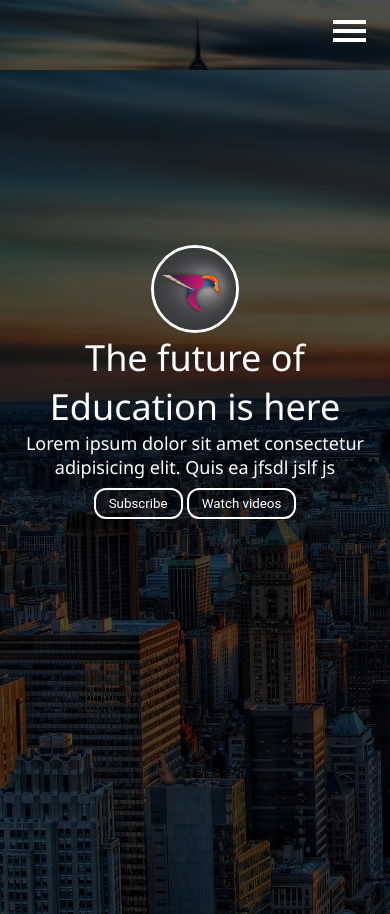
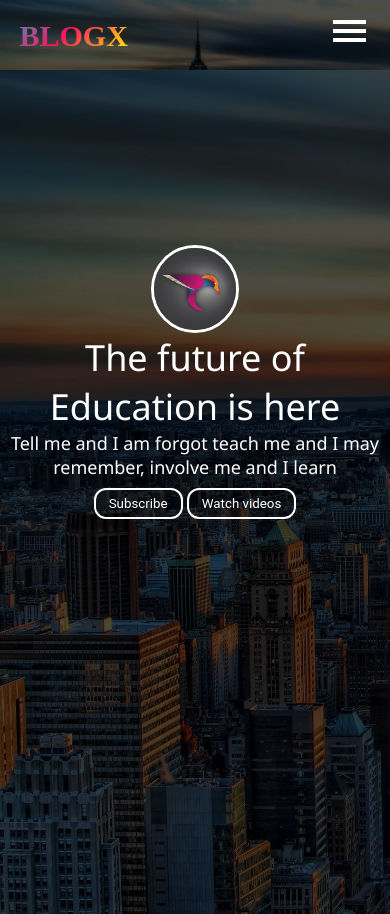
Before and after one commit to RushikeshChouthmahal/blogX.github.io, a plain HTML site: page index.html in a window 390 px wide. Shown: the top 914 px of the page. Drawn offline with Linux system fonts and the light colour scheme.

Commit message:
fixing txt and add title

```diff
--- a/index.html
+++ b/index.html
@@ -9,6 +9,13 @@
 </head>
 <body>
     <nav class="navbar background responsive-h-nav">
+        <div class="container" id="blogx">
+            <div class="row">
+              <div class="col-md-12 text-center">
+                <h3 class="animate-charcter">BlogX</h3>
+              </div>
+            </div>
+          </div>
         <div class="leftnav responsive-opt">
             <ul class="nav-left-item font1">
                 <div class="logo"><img src="logo1.jpg" alt="logo"></div>
@@ -29,11 +36,11 @@
         </div>
     </nav>
 
-    <section class="background firstsection">
+    <section class="background firstsection" id="Home">
         <div class="box-main">
             <div class="firsthalf">
                 <p class="text-big">The future of Education is here</p>
-                <p class="text-small">Lorem ipsum dolor sit amet consectetur adipisicing elit. Quis ea jfsdl jslf js</p>
+                <p class="text-small">Tell me and I am forgot teach me and I may remember, involve me and I learn</p>
                 <div class="buttons">
                     <button class="btn">Subscribe</button>
                     <button class="btn">Watch videos</button>
--- a/resp.js
+++ b/resp.js
@@ -4,10 +4,11 @@ burger = document.querySelector(".burger")
 navbar = document.querySelector(".responsive-h-nav")
 leftnav = document.querySelector(".leftnav")
 rightnav = document.querySelector(".rightnav")
+blogx = document.querySelector(".container")
 
 burger.addEventListener("click", ()=>{
     leftnav.classList.toggle("responsive-opt");
     rightnav.classList.toggle("responsive-opt");
     navbar.classList.toggle("responsive-h-nav");
-
+    blogx.classList.toggle("remove");
 })
--- a/responsive.css
+++ b/responsive.css
@@ -28,6 +28,7 @@
     }
     .responsive-opt{
         opacity: 0;
+        display: none;
     }
     .box-main{
         flex-direction: column-reverse;
@@ -51,4 +52,10 @@
     .para{
         padding: 0;
     }
+    .container{
+        display: block;
+    }
+    .remove{
+        display: none;
+    }
 }
--- a/styles.css
+++ b/styles.css
@@ -5,6 +5,8 @@
 @import url('https://fonts.googleapis.com/css2?family=Roboto&display=swap');
 @import url('https://fonts.googleapis.com/css2?family=Ubuntu:wght@500&display=swap');
 @import url('https://fonts.googleapis.com/css2?family=Lato&display=swap');
+@import url('https://fonts.googleapis.com/css2?family=Black+Ops+One&display=swap');
+
 .font1{
     font-family: 'Roboto', sans-serif;
 }
@@ -215,3 +217,34 @@ footer{
     background-color: white;
     margin: 5px 5px;
 }
+
+
+/* blog x logo */
+.animate-charcter
+{
+   text-transform: uppercase;
+   background-image: linear-gradient( -225deg, #231557 0%, #00BCD4 29%, #ff1361 67%, #fff800 100% );
+  background-size: auto auto;
+  background-clip: border-box;
+  background-size: 200% auto;
+  color: #fff;
+  background-clip: text;
+  text-fill-color: transparent;
+  -webkit-background-clip: text;
+  -webkit-text-fill-color: transparent;
+  animation: textclip 2s linear infinite;
+  display: inline-block;
+  font-size: 30px;
+}
+.container{
+    position: absolute;
+    left: 5%;
+    display: none;
+}
+
+
+@keyframes textclip {
+  to {
+    background-position: 200% center;
+  }
+}
```
